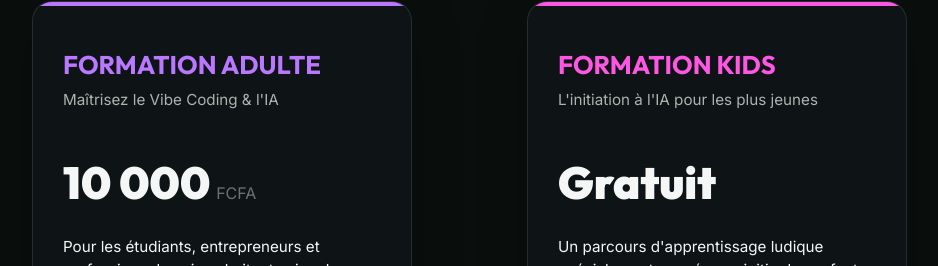
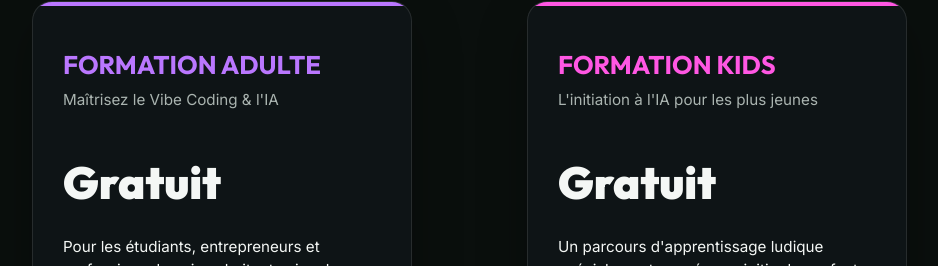
Before and after one commit to Reinvent-Labs/vibeathon-platform, a Next.js app: page /formation in a window 1280 px wide. Shown: the part 2295-2561 px from the top of the page, without its empty margins (128-1066 px from the left). Built offline with nearby package versions, Linux system fonts and the light colour scheme; no server answers.

Commit message:
feat: make adult formation free and update registration links to Google Forms

```diff
--- a/app/formation/page.tsx
+++ b/app/formation/page.tsx
@@ -27,7 +27,7 @@ export default function FormationPage() {
     {
       title: "Formation Adulte",
       tagline: "Maîtrisez le Vibe Coding & l'IA",
-      price: "10 000",
+      price: "Gratuit",
       description: "Pour les étudiants, entrepreneurs et professionnels qui souhaitent suivre le bootcamp intensif de formation et concevoir des applications réelles sans coder.",
       perks: [
         "Accès complet au Bootcamp de formation (3 jours)",
@@ -37,7 +37,7 @@ export default function FormationPage() {
         "Accès aux Studios d'expérience (Photo & Musique IA)",
         "Certificat de participation officiel",
       ],
-      link: "/billet?type=formation_adulte",
+      link: "https://forms.gle/mSpiMRyrmmBxXdq29",
       color: "#BA77FF", // Purple accent
     },
     {
@@ -53,7 +53,7 @@ export default function FormationPage() {
         "Encadrement personnalisé par des formateurs experts",
         "Attestation d'initiation nominative",
       ],
-      link: "https://forms.gle/zqtfDsZYHtYyGDxBA",
+      link: "https://forms.gle/RYk9d6mH3MWn63rg9",
       color: "#FF57E3", // Pink accent
     },
   ];
--- a/lib/categories.ts
+++ b/lib/categories.ts
@@ -72,7 +72,7 @@ export const CATEGORIES: Record<ParticipantCategory, CategoryConfig> = {
     slug: "formation-adulte",
     label: "Formation Adulte",
     color: "#BA77FF",
-    fee: 10_000,
+    fee: 0,
     qrLetter: "A",
     tagline: "Pour les adultes qui veulent suivre le bootcamp de formation",
     perks: [
--- a/lib/cms-defaults.ts
+++ b/lib/cms-defaults.ts
@@ -195,7 +195,7 @@ export const DEFAULT_SITE_CONTENT: Record<string, string> = {
   "category.formation_adulte.label": "Formation Adulte",
   "category.formation_adulte.tagline":
     "Pour les adultes qui veulent suivre le bootcamp de formation",
-  "category.formation_adulte.fee": "10000",
+  "category.formation_adulte.fee": "0",
   "category.formation_adulte.perks":
     "Accès au bootcamp de formation\nAccès à toutes les formations de la journée\nUn atelier au choix\nCertificat de participation (optionnel)",
 
--- a/package.json
+++ b/package.json
@@ -18,6 +18,7 @@
     "db:setup": "npm run db:safe-migrate && npm run db:push && npm run db:seed",
     "db:bootstrap": "npm run db:setup && npm run db:import",
     "test:data-preservation": "node scripts/verify-preservation.mjs",
+    "db:check": "tsx scratch/check-db.ts",
     "test:scan-lifecycle": "tsx scripts/verify-scan-lifecycle.ts",
     "test:scan-demo:setup": "tsx scripts/setup-scan-demo.ts"
   },
--- a/scratch/check-db.ts
+++ b/scratch/check-db.ts
@@ -3,11 +3,7 @@ import { PrismaPg } from "@prisma/adapter-pg";
 import "dotenv/config";
 
 async function main() {
-  const connectionString = process.env.DATABASE_URL;
-  if (!connectionString) {
-    console.log("No DATABASE_URL found");
-    return;
-  }
+  const connectionString = process.env.DATABASE_URL ?? "postgresql://vibeathon:change-me@localhost:5432/vibeathon";
   const prisma = new PrismaClient({
     adapter: new PrismaPg({ connectionString }),
   });
```
